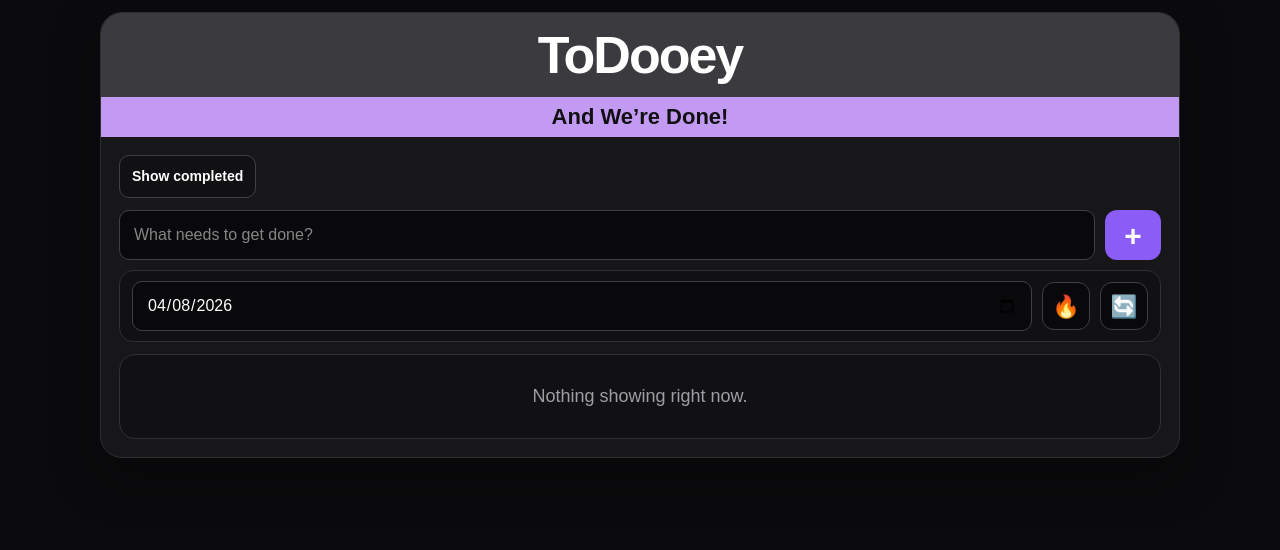
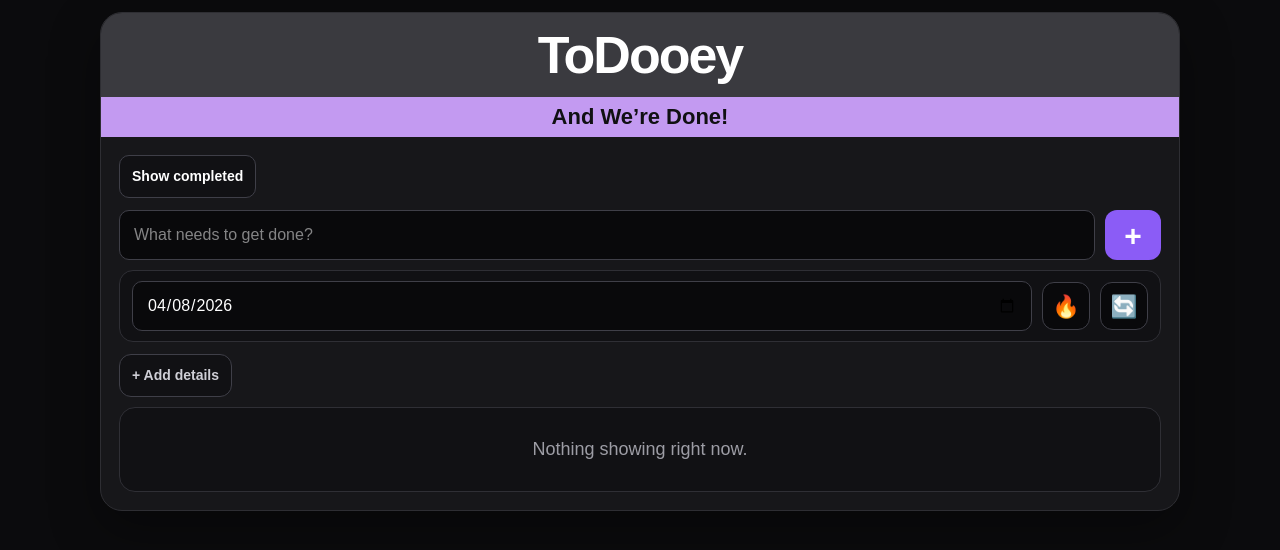
Before and after one commit to joshuamcguiretn/todooey, a Next.js app: page / in a window 1280 px wide. Shown: the top 550 px of the page. Built offline with nearby package versions, Linux system fonts and the light colour scheme.

Commit message:
add description during task creation

```diff
--- a/app/page.tsx
+++ b/app/page.tsx
@@ -88,6 +88,8 @@ export default function TodoeyPage() {
   const [priority, setPriority] = useState<Priority>(2);
   const [recurrence, setRecurrence] = useState<Recurrence>("none");
   const [recurrenceInterval, setRecurrenceInterval] = useState(1);
+  const [newDescription, setNewDescription] = useState("");
+  const [showNewDescription, setShowNewDescription] = useState(false);
   const [showCompleted, setShowCompleted] = useState(false);
   const [lastCompletedTaskId, setLastCompletedTaskId] = useState<string | null>(null);
   const [editingTaskId, setEditingTaskId] = useState<string | null>(null);
@@ -168,6 +170,8 @@ export default function TodoeyPage() {
     setPriority(2);
     setRecurrence("none");
     setRecurrenceInterval(1);
+    setNewDescription("");
+    setShowNewDescription(false);
   }
 
   function addTask() {
@@ -181,7 +185,7 @@ export default function TodoeyPage() {
       priority,
       recurrence,
       recurrenceInterval: normalizeInterval(recurrenceInterval),
-      description: "",
+      description: newDescription.trim(),
       done: false,
       createdAt: new Date().toISOString(),
     };
@@ -431,6 +435,20 @@ export default function TodoeyPage() {
       boxSizing: "border-box",
       outline: "none",
       textAlign: "center",
+    } as React.CSSProperties,
+    addDetailsButton: {
+      padding: "10px 12px",
+      borderRadius: "12px",
+      border: "1px solid #3f3f48",
+      background: "#111114",
+      color: "#cfcfd6",
+      cursor: "pointer",
+      fontWeight: 700,
+      fontSize: "14px",
+      marginBottom: "10px",
+    } as React.CSSProperties,
+    newDescriptionBox: {
+      marginBottom: "16px",
     } as React.CSSProperties,
     toggleIconButton: {
       width: "48px",
@@ -748,6 +766,24 @@ export default function TodoeyPage() {
               </div>
             ) : null}
 
+            <button
+              style={styles.addDetailsButton}
+              onClick={() => setShowNewDescription((prev) => !prev)}
+            >
+              {showNewDescription ? "Hide details" : "+ Add details"}
+            </button>
+
+            {showNewDescription ? (
+              <div style={styles.newDescriptionBox}>
+                <textarea
+                  style={styles.textArea}
+                  value={newDescription}
+                  onChange={(e) => setNewDescription(e.target.value)}
+                  placeholder="Add extra details if needed"
+                />
+              </div>
+            ) : null}
+
             {visibleTasks.length === 0 ? (
               <div style={styles.empty}>
                 {showCompleted ? "No completed tasks." : "Nothing showing right now."}
```
